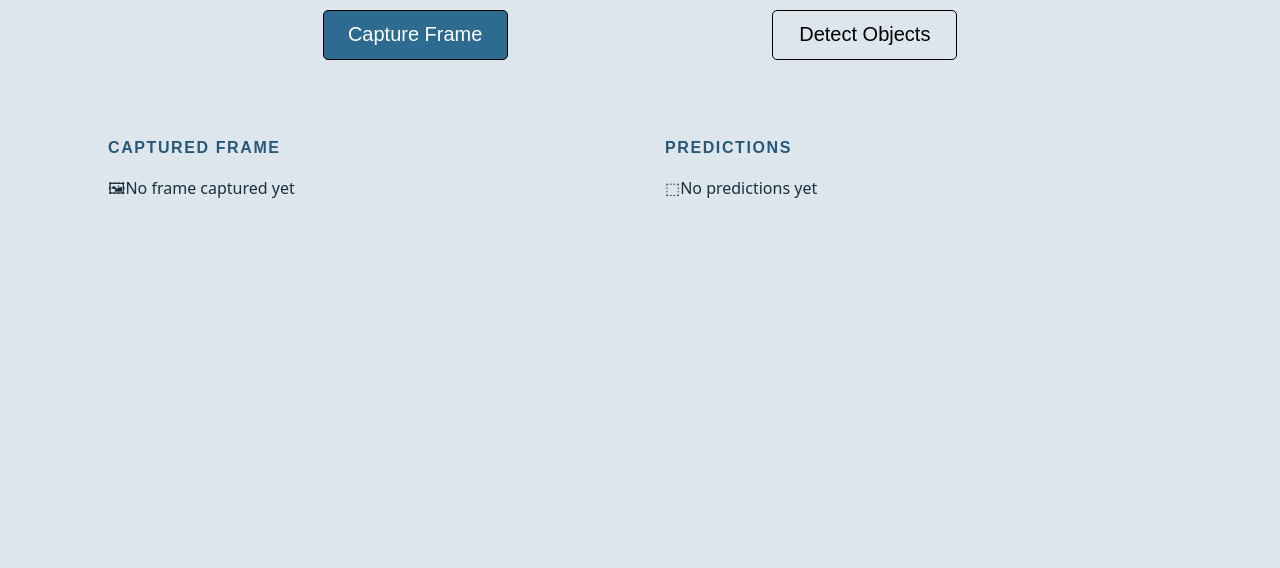
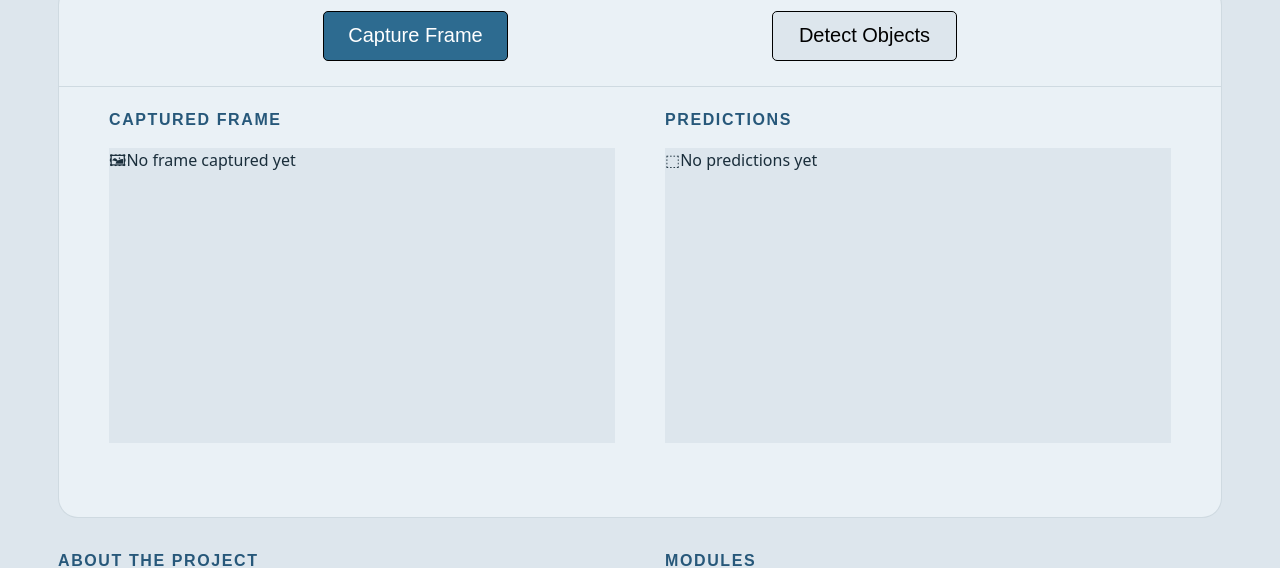
Before and after one commit to joeyskuo/drone-vision, a React (Vite) app: page / in a window 1280 px wide. Shown: the part 849-1417 px from the top of the page. Built offline with nearby package versions, Linux system fonts and the light colour scheme; no server answers.

Commit message:
image-process background, border, padding stylings

```diff
--- a/src/components/MainLayout.jsx/MainLayout.scss
+++ b/src/components/MainLayout.jsx/MainLayout.scss
@@ -64,13 +64,17 @@
     display: flex;
     flex-direction: column;
     min-height: 250px;
+    background: var(--surface);
+    border: 1px solid var(--border);
+    border-radius: 20px;
+    overflow: hidden;
 
     .image-process-output {
         display: grid;
         grid-template-columns: 1fr 1fr;
         gap: 50px;
-        padding: 50px;
-
+        padding: 20px 50px 10px 50px;
+        border-top: 1px solid var(--border);
         min-height: 400px;
 
         .captured-frame-container {
```
